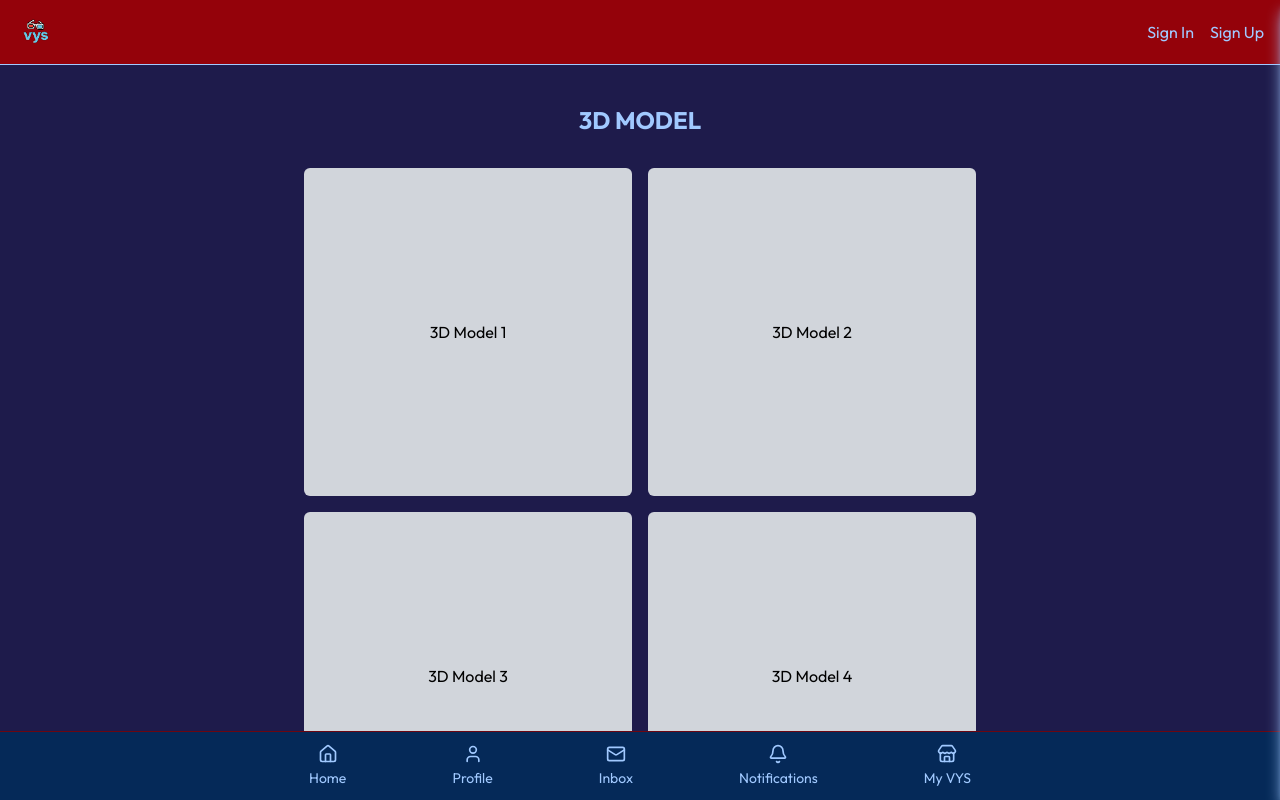
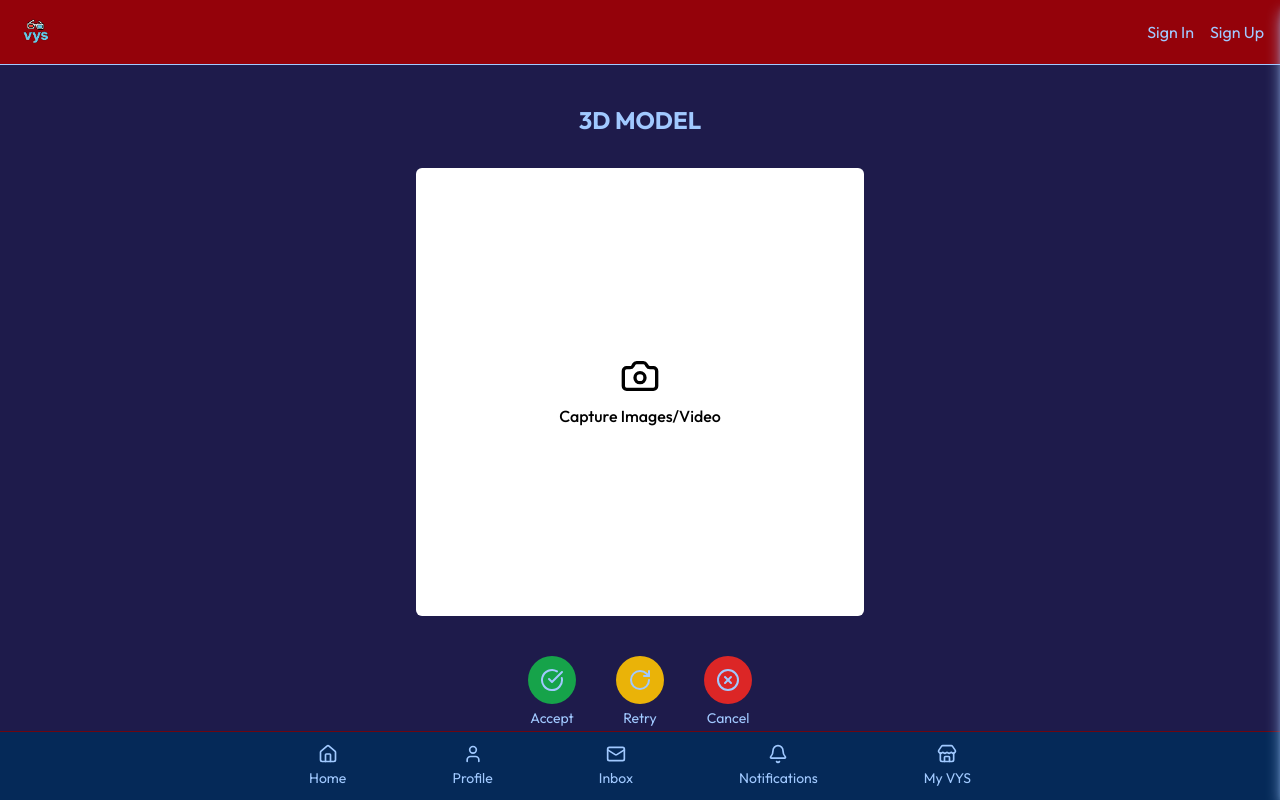
Before and after one commit to Moonwalkert3ch/VYS, a Next.js app in the folder vys-app/: page /3d-model in a window 1280 px wide. Shown: the top 800 px of the page. Built offline with nearby package versions, Linux system fonts and the light colour scheme; no server answers.

Commit message:
changed 3d rendering

```diff
--- a/vys-app/src/components/ThreeDModelPage.tsx
+++ b/vys-app/src/components/ThreeDModelPage.tsx
@@ -1,6 +1,6 @@
 'use client';
 
-import { CheckCircle, XCircle, RotateCw } from 'lucide-react';
+import { CheckCircle, XCircle, Camera, RotateCw } from 'lucide-react';
 import Link from 'next/link';
 import BottomNavBar from '@/components/BottomNavBar';
 
@@ -14,16 +14,10 @@ export default function ThreeDModelPage() {
             </div>
 
             {/* Placeholder for 4 3D Model Uploads in a 2x2 grid */}
-            <div className="grid grid-cols-2 gap-4 w-full max-w-2xl mx-auto">
-            {[1, 2, 3, 4].map((model, index) => (
-                <div
-                key={index}
-                className="bg-gray-300 aspect-square w-full flex items-center justify-center rounded-md hover:bg-[#A1C9FF] hover:text-indigo-950 transition-colors cursor-pointer"
-                >
-                <p className="text-black">3D Model {model}</p>
-                </div>
-            ))}
-            </div>
+             <div className="cursor-pointer bg-white w-full aspect-square max-w-md flex flex-col items-center justify-center rounded-md transition hover:brightness-95">
+            <Camera className="h-10 w-10 text-black mb-2" />
+            <span className="text-black font-medium">Capture Images/Video</span>
+        </div>
 
 
             {/* Action Buttons: Accept, Retry, Cancel */}
```
